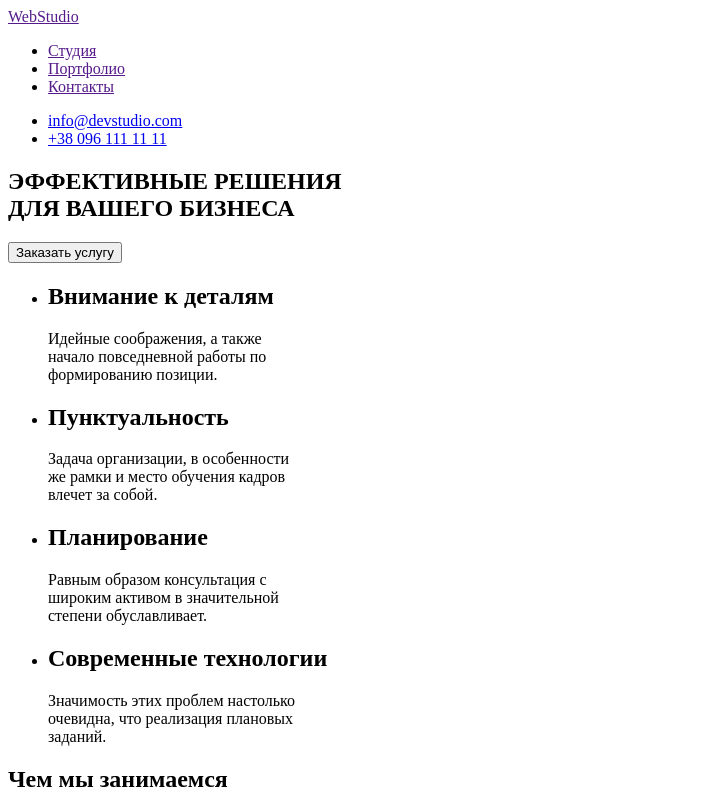
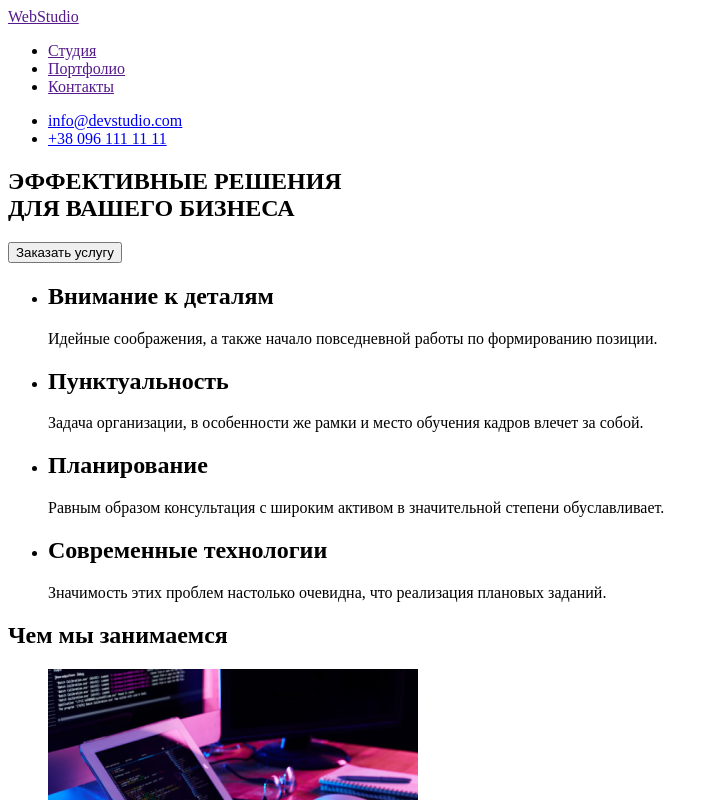
Before and after one commit to Togzhan22/goit-markup-hw-01, a plain HTML site: page index.html/index.html in a window 1280 px wide. Shown: the top 800 px of the page, without its empty margins (0-717 px from the left). Drawn offline with Linux system fonts and the light colour scheme.

Commit message:
Убрали лишние br

```diff
--- a/index.html/index.html
+++ b/index.html/index.html
@@ -35,19 +35,19 @@
             <ul>
                 <li>
                     <h2>Внимание к деталям</h2>
-                    <p> Идейные соображения, а также <br> начало повседневной работы по <br> формированию позиции.</p>
+                    <p> Идейные соображения, а также начало повседневной работы по формированию позиции.</p>
                 </li>
                 <li>
                     <h2>Пунктуальность</h2>
-                    <p> Задача организации, в особенности <br> же рамки и место обучения кадров <br> влечет за собой.</p>
+                    <p> Задача организации, в особенности же рамки и место обучения кадров влечет за собой.</p>
                 </li>
                 <li>
                     <h2>Планирование</h2>
-                    <p>Равным образом консультация с <br> широким активом в значительной <br> степени обуславливает.</p>
+                    <p>Равным образом консультация с широким активом в значительной степени обуславливает.</p>
                 </li>
                 <li>
                     <h2>Современные технологии</h2>
-                    <p>Значимость этих проблем настолько <br> очевидна, что реализация плановых <br> заданий. </p>
+                    <p>Значимость этих проблем настолько очевидна, что реализация плановых заданий. </p>
                 </li>
             </ul>
         </section>
```
